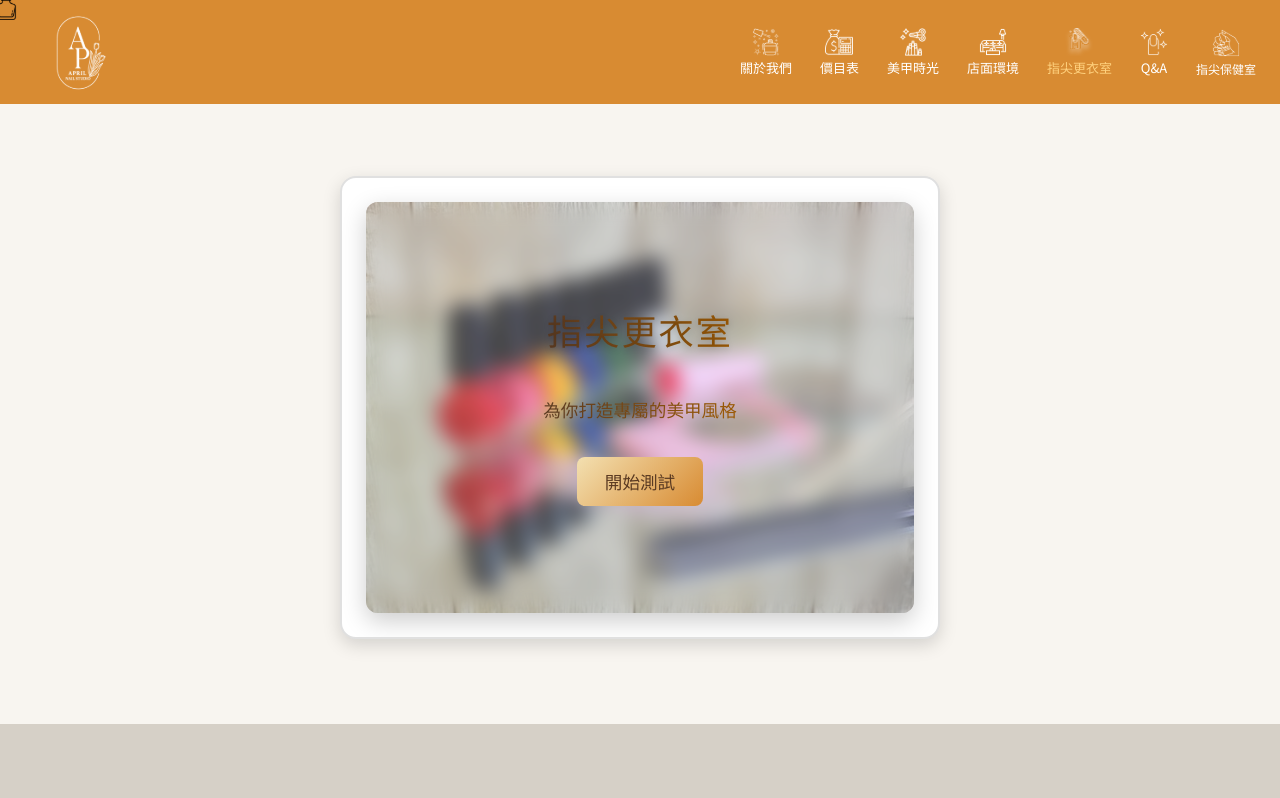
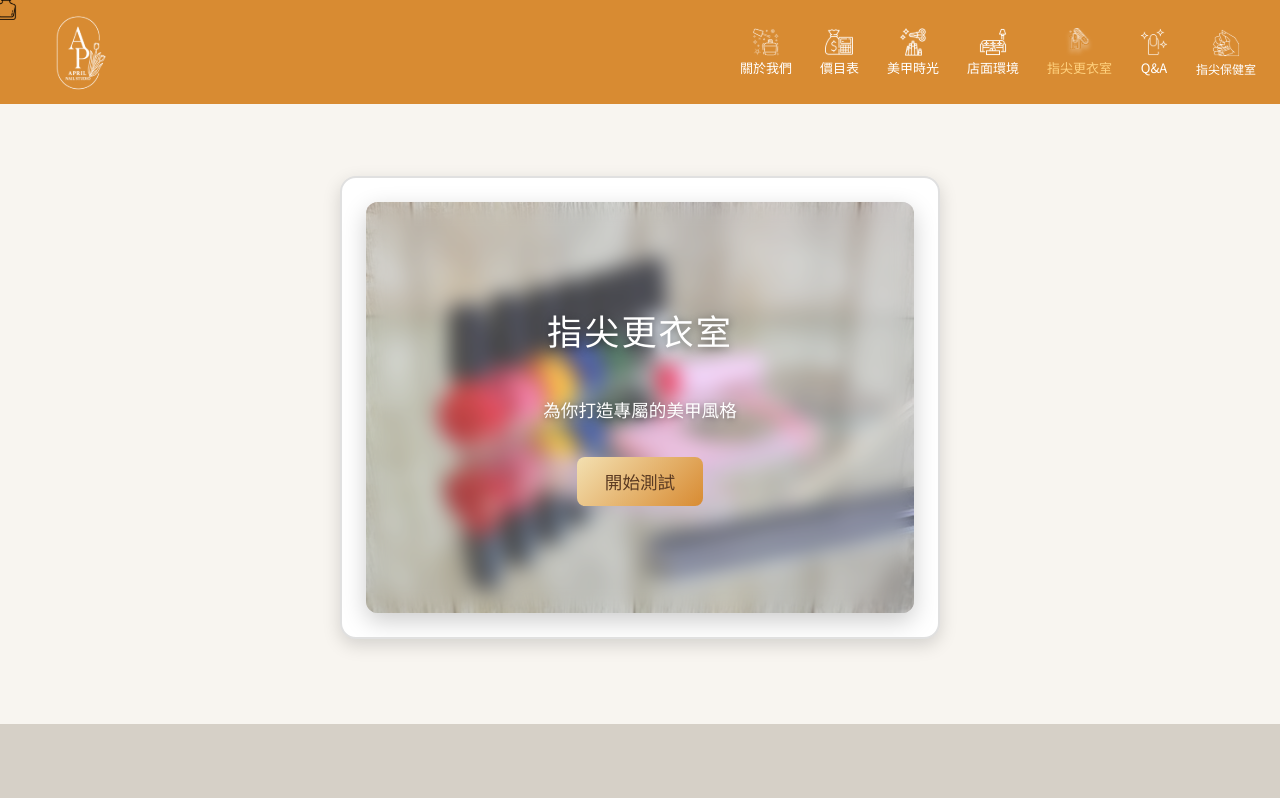
Before and after one commit to zoena5303/april-nail-project, a React (Vite) app: page /april-nail-project/colorexplorer in a window 1280 px wide. Shown: the top 798 px of the page. Built offline with nearby package versions, Linux system fonts and the light colour scheme.

Commit message:
更新字體顏色

```diff
--- a/src/scss/ColorExplorerstyle.scss
+++ b/src/scss/ColorExplorerstyle.scss
@@ -123,26 +123,21 @@
       box-shadow: 0 8px 25px rgba(0, 0, 0, 0.2);
     }
 
-    /* ✅ 主標題漸層字 */
+    /* ✅ 主標題：白字＋陰影 */
     .cover-title {
       font-size: 2.2rem;
       font-weight: 800;
       letter-spacing: 2px;
-      background: linear-gradient(90deg, #5a3a22, #9c5a05);
-      -webkit-background-clip: text;
-      -webkit-text-fill-color: transparent;
-      background-clip: text;
-      text-shadow: 0 2px 6px rgba(0, 0, 0, 0.15);
+      color: #fff;
+      text-shadow: 0 2px 8px rgba(0, 0, 0, 0.45);
     }
 
-    /* ✅ 副標題漸層字 + 淡入 */
+    /* ✅ 副標題：白字＋陰影 + 淡入 */
     .cover-subtitle {
       font-size: 1.1rem;
       font-weight: 600;
-      background: linear-gradient(90deg, #5a3a22, #9c5a05);
-      -webkit-background-clip: text;
-      -webkit-text-fill-color: transparent;
-      background-clip: text;
+      color: #fff;
+      text-shadow: 0 2px 6px rgba(0, 0, 0, 0.35);
       opacity: 0;
       transform: translateY(10px);
       animation: fadeInUp 1s ease forwards;
```
